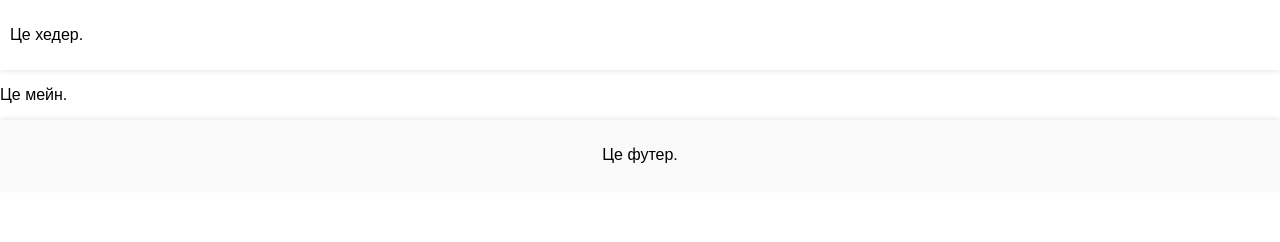
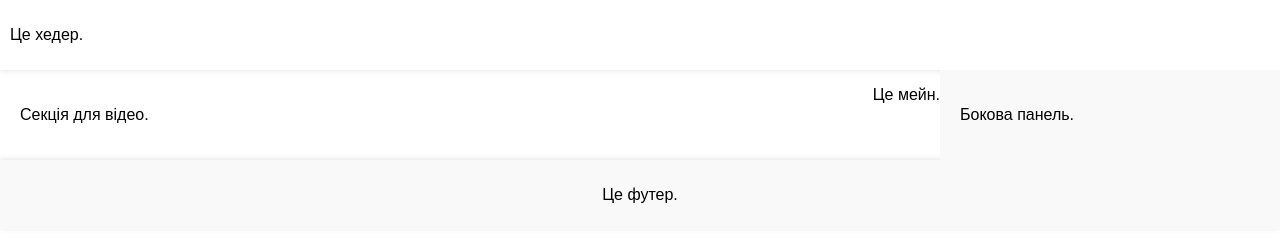
Before and after one commit to raccoontop/racconrop.github.io, a plain HTML site: page lab 3/lab3.html in a window 1280 px wide. Drawn offline with Linux system fonts and the light colour scheme.

Commit message:
Update lab3.html

```diff
--- a/lab 3/lab3.html
+++ b/lab 3/lab3.html
@@ -14,9 +14,15 @@
     </header>
 
     <main>
+        <section class="video-section">
+            <p>Секція для відео.</p>
+        </section>
         <div>
             <p>Це мейн.</p>
         </div>
+        <section class="sidebar">
+           <p>Бокова панель.</p>
+        </section>
     </main>
 
     <footer>
```
